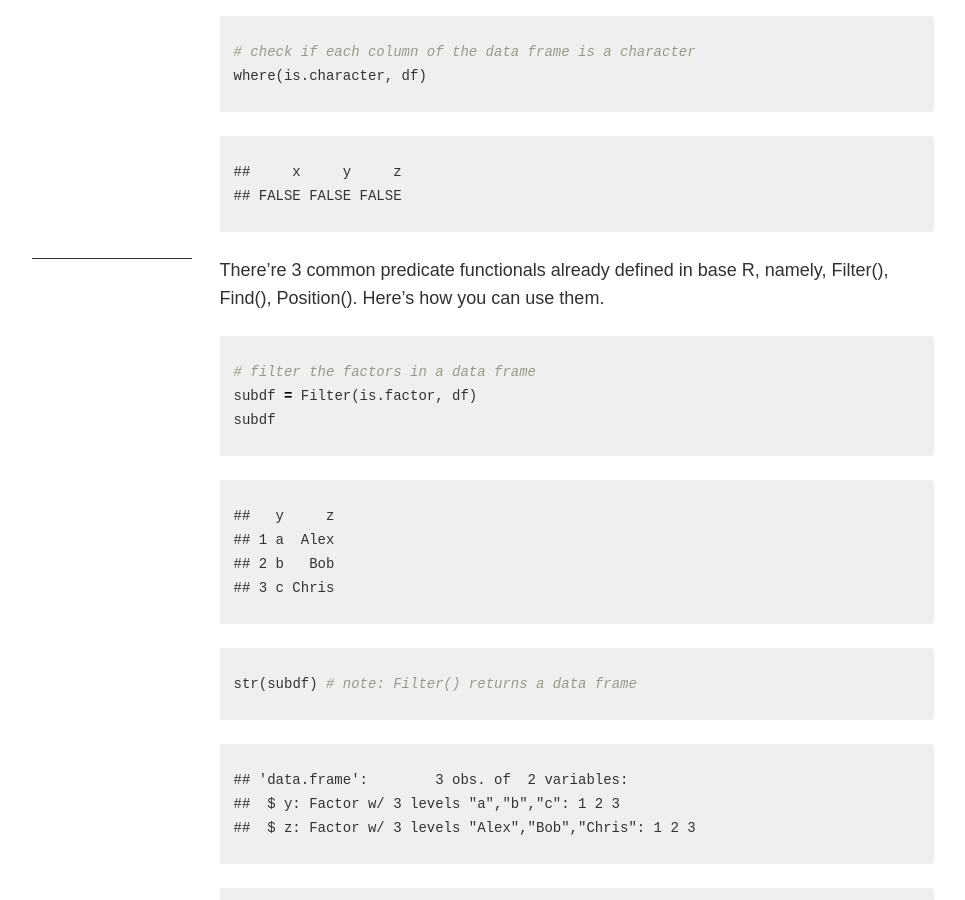
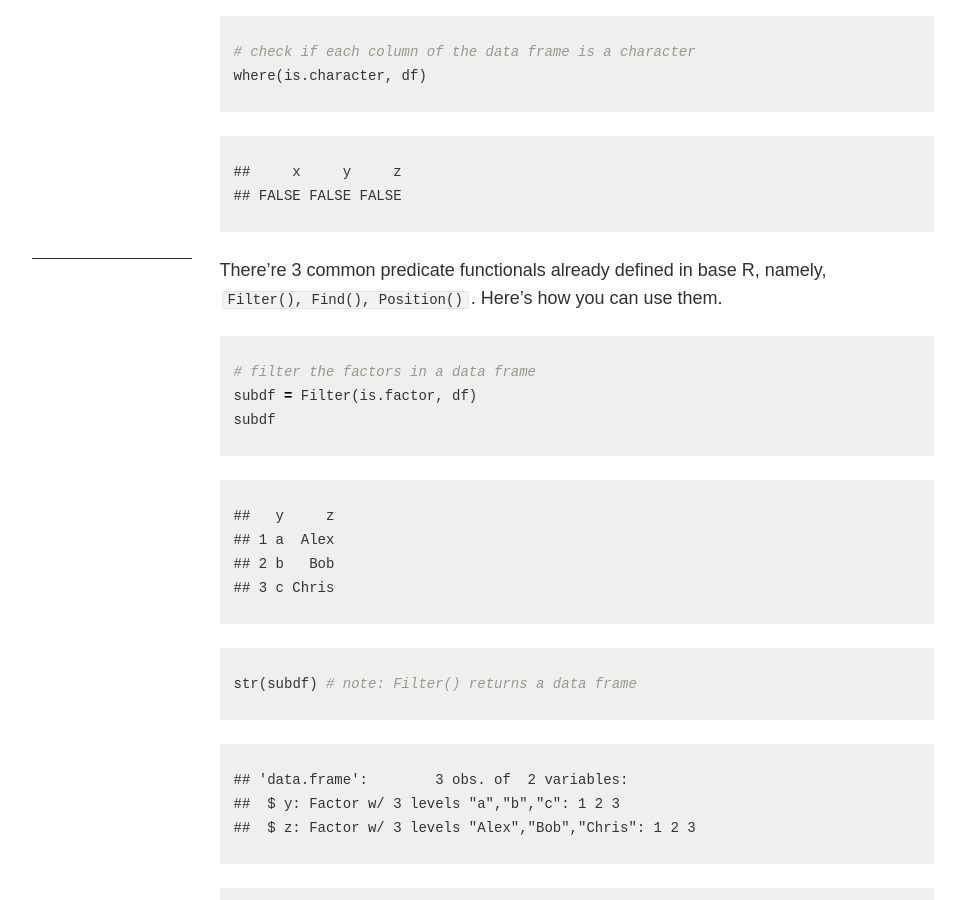
Before and after one commit to gmlang/masterr, a Jekyll site: the page built from _posts/r/2016-03-19-examples-of-predicate-functionals.md, in a window 1280 px wide and 900 px high, scrolled down 1584 px. Shown: the whole window, without its empty margins (160-1125 px from the left). Built offline with Jekyll 4.4.1, drawn with Linux system fonts in a browser that asks for light colours; nearby versions of some CDN libraries; comment, search, counter and statistics services are not loaded.

Commit message:
no message

```diff
--- a/_posts/r/2016-03-19-examples-of-predicate-functionals.md
+++ b/_posts/r/2016-03-19-examples-of-predicate-functionals.md
@@ -26,7 +24,6 @@ where = function(f, x) {
 {% endhighlight %}
 
 Here's how you'd use it.
-
 
 {% highlight r %}
 # make a example data frame
@@ -71,8 +68,7 @@ where(is.character, df)
 ## FALSE FALSE FALSE
 {% endhighlight %}
 
-There're 3 common predicate functionals already defined in base R, namely, Filter(), Find(), Position(). Here's how you can use them.
-
+There're 3 common predicate functionals already defined in base R, namely, `Filter(), Find(), Position()`. Here's how you can use them.
 
 {% highlight r %}
 # filter the factors in a data frame
```
Also changed, not shown: other parts of _posts/r/2016-03-19-examples-of-predicate-functionals.md (+1 -3 lines), _knitr/2016-03-19-examples-of-predicate-functionals.Rmd (+3 -6 lines).
